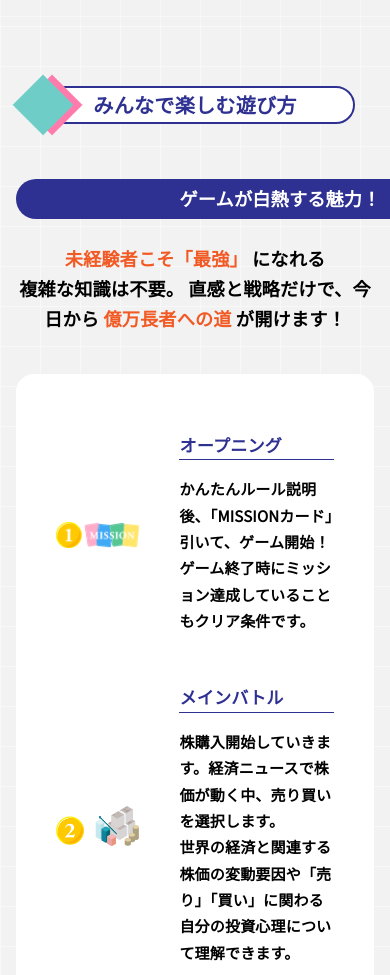
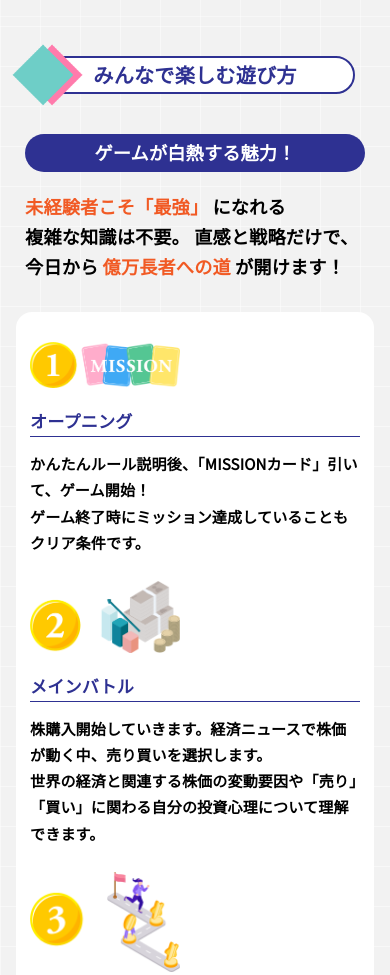
Before and after one commit to yusukekawashita-code/board_game_bursa, a plain HTML site: page index.html in a window 390 px wide. Shown: the part 3360-4335 px from the top of the page. Drawn offline with Linux system fonts and the light colour scheme; some packages are replaced by stand-ins of ours.

Commit message:
enjoy-sectionレスポンンシブ実装

```diff
--- a/css/style.css
+++ b/css/style.css
@@ -927,3 +927,87 @@ li {
     white-space: normal;
   }
 }
+@media only screen and (max-width: 899px) {
+  .enjoy-section {
+    padding-block: 60px;
+  }
+
+  .enjoy-section__intro {
+    margin-top: 40px;
+  }
+
+  .enjoy-section__label {
+    min-width: auto;
+    width: min(100%, 360px);
+    padding: 7px 20px;
+  }
+
+  .enjoy-section__lead {
+    margin-top: 20px;
+  }
+  .enjoy-section__lead .sp-only {
+    display: block;
+  }
+
+  .enjoy-section__box {
+    padding: 36px 20px;
+    margin-top: 30px;
+    border-radius: 16px;
+  }
+
+  .enjoy-section__list {
+    gap: 40px;
+  }
+
+  .enjoy-section__item {
+    display: block;
+  }
+
+  .enjoy-section__image {
+    max-width: 200px;
+    text-align: center;
+  }
+
+  .enjoy-section__image img {
+    width: 100%;
+    max-width: 200px;
+    height: auto;
+  }
+
+  .enjoy-section__body {
+    margin-top: 22px;
+  }
+
+  .enjoy-section__text {
+    margin-top: 14px;
+  }
+}
+
+@media only screen and (max-width: 499px) {
+  .enjoy-section {
+    padding: 30px 0 60px;
+  }
+
+  .enjoy-section__label {
+    width: min(100%, 300px);
+  }
+
+  .enjoy-section__lead {
+    margin-left: 0.5em;
+    text-align: left;
+  }
+  .enjoy-section__list {
+    gap: 25px;
+  }
+  .enjoy-section__box {
+    padding: 30px 14px;
+  }
+
+  .enjoy-section__image {
+    max-width: 150px;
+  }
+
+  .enjoy-section__image img {
+    max-width: 150px;
+  }
+}
--- a/index.html
+++ b/index.html
@@ -290,7 +290,9 @@
               <span>未経験者こそ「最強」</span>
               になれる
               <br />
-              複雑な知識は不要。 直感と戦略だけで、今日から
+              複雑な知識は不要。 直感と戦略だけで、
+              <br class="sp-only" />
+              今日から
               <span>億万長者への道</span>
               が開けます！
             </p>
```
